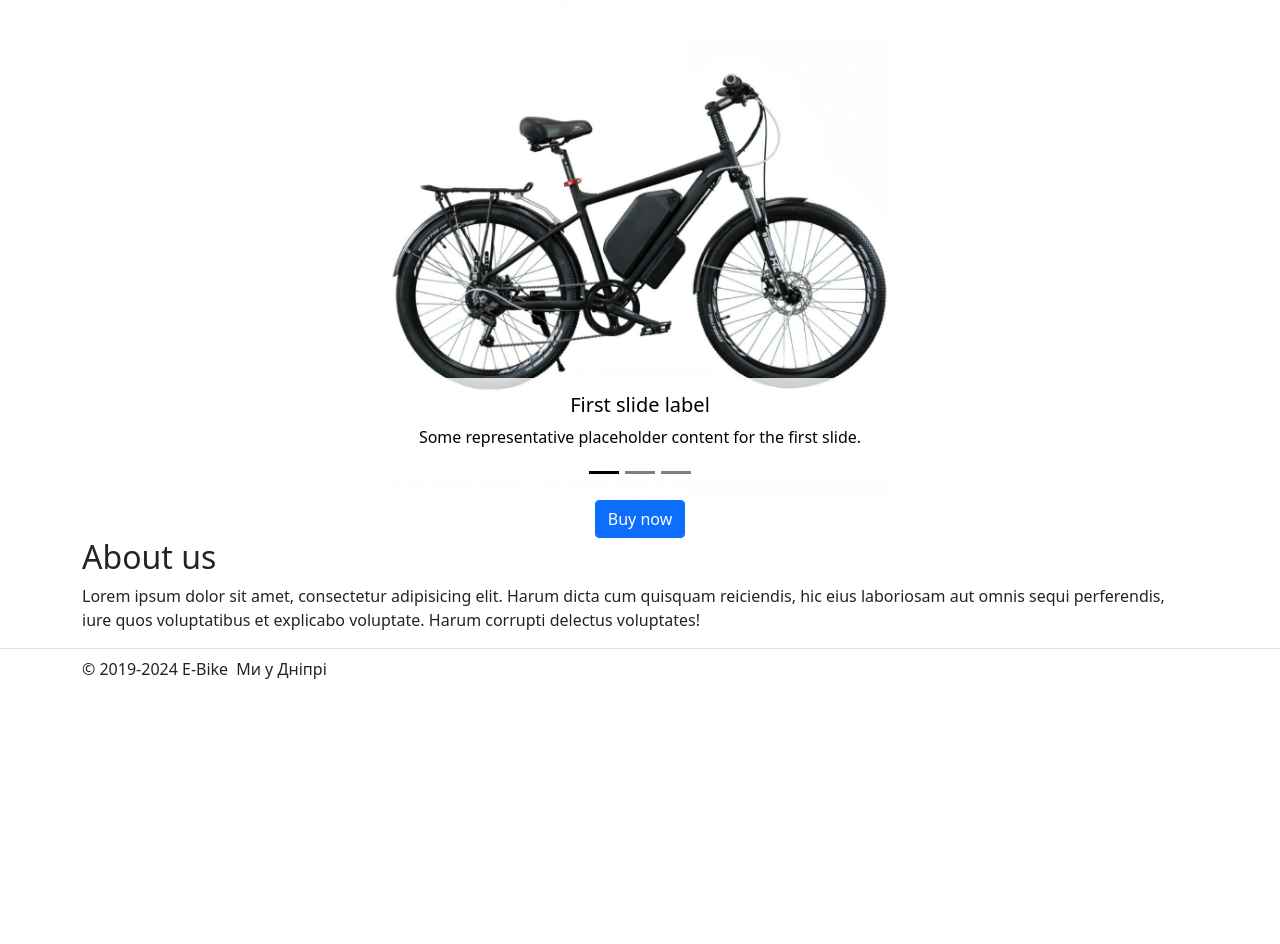
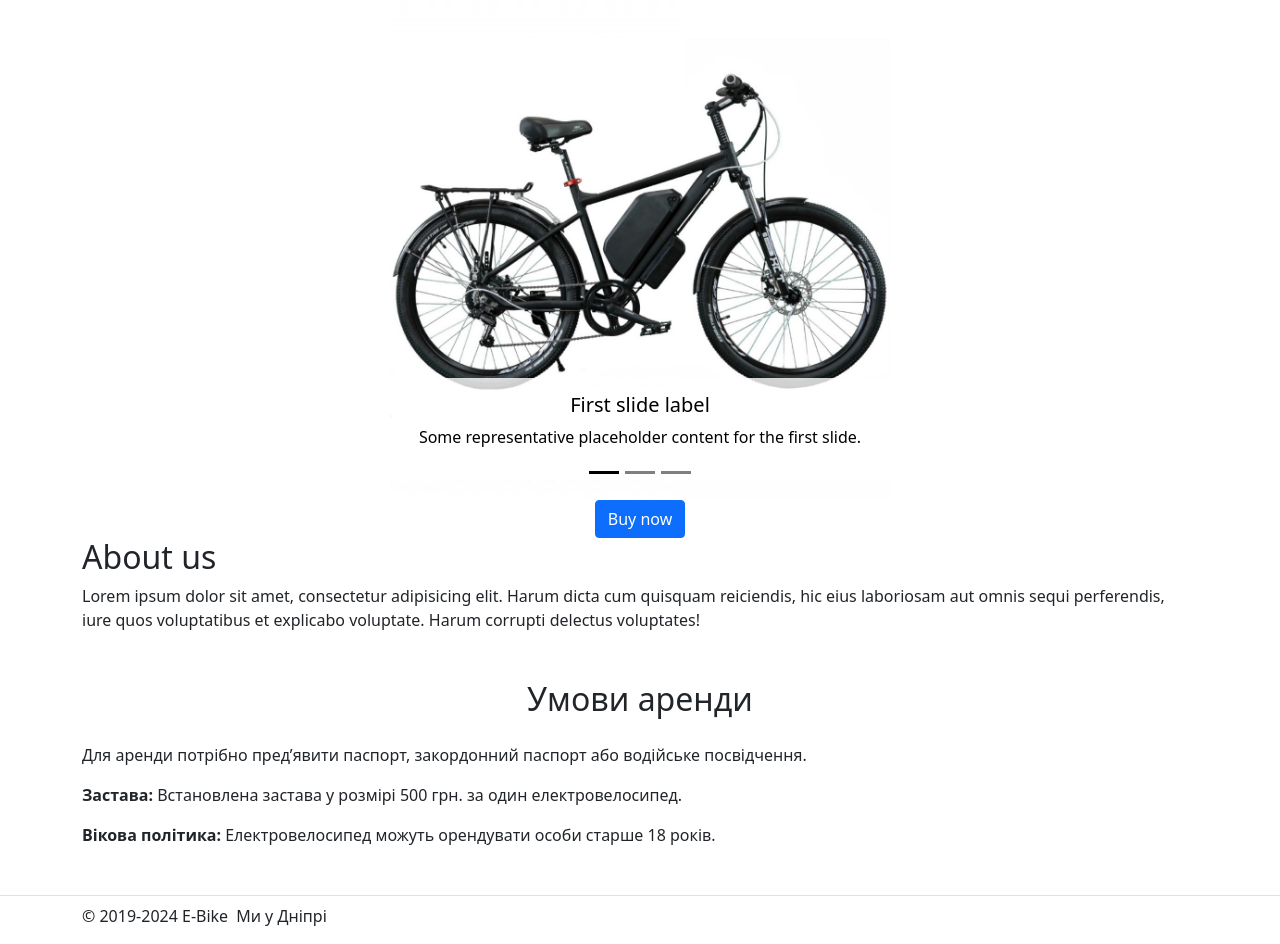
Before and after one commit to giligran/e-shop, a plain HTML site: page index.html in a window 1280 px wide. Shown: the part 83-1027 px from the top of the page. Before the commit the page ends 800 px from the top, so only its background shows below. Drawn offline with nearby package versions, Linux system fonts and the light colour scheme.

Commit message:
add section

```diff
--- a/index.html
+++ b/index.html
@@ -192,6 +192,23 @@
           </p>
         </div>
       </section>
+      <section>
+        <div class="container my-5">
+          <h2 class="text-center mb-4">Умови аренди</h2>
+          <p>
+            Для аренди потрібно пред’явити паспорт, закордонний паспорт або
+            водійське посвідчення.
+          </p>
+          <p>
+            <span class="fw-bold">Застава:</span>
+            Встановлена застава у розмірі 500 грн. за один електровелосипед.
+          </p>
+          <p>
+            <span class="fw-bold">Вікова політика:</span>
+            Електровелосипед можуть орендувати особи старше 18 років.
+          </p>
+        </div>
+      </section>
     </main>
     <footer
       class="d-flex flex-wrap justify-content-between align-items-center py-2 my-2 border-top"
@@ -209,7 +226,6 @@
         </div>
       </div>
     </footer>
-
     <script
       src="https://cdn.jsdelivr.net/npm/bootstrap@5.0.2/dist/js/bootstrap.bundle.min.js"
       integrity="sha384-MrcW6ZMFYlzcLA8Nl+NtUVF0sA7MsXsP1UyJoMp4YLEuNSfAP+JcXn/tWtIaxVXM"
```
